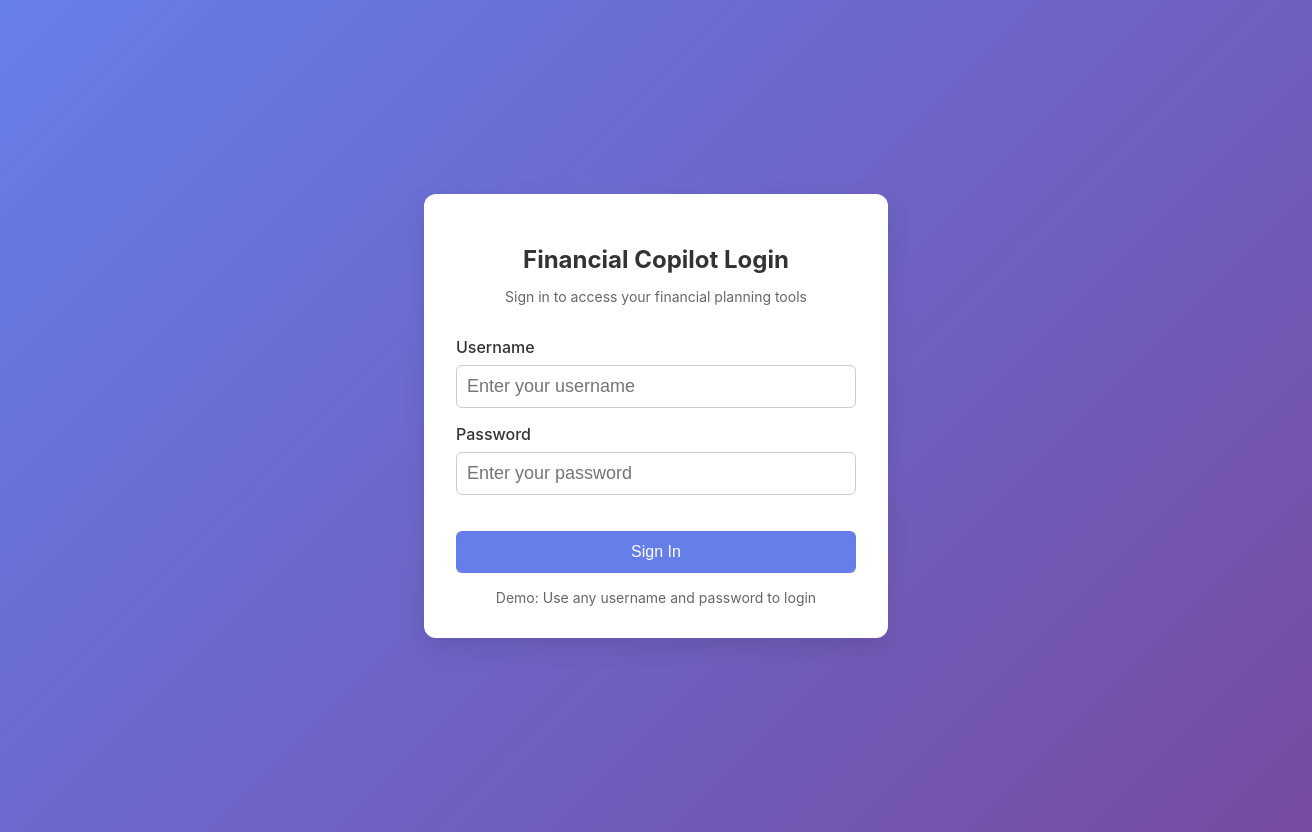
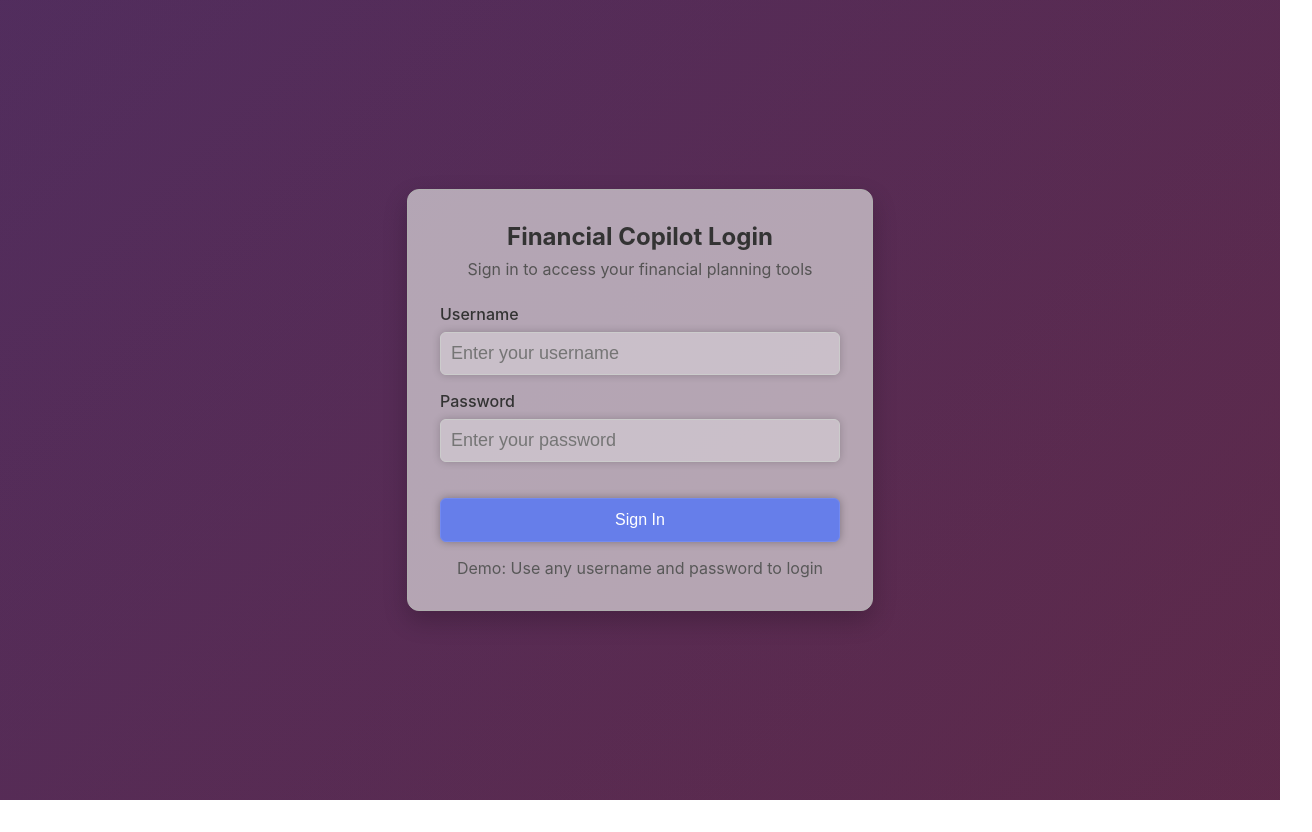
Before and after one commit to hebronm/copilot-ui, a React (Create React App) app: page / in a window 1280 px wide. Shown: the whole page, 1312 px wide, since content can reach past the window. After the commit the page ends 800 px from the top, so only its background shows below. Built offline with nearby package versions, Linux system fonts and the light colour scheme.

Commit message:
Standard Zoom Visual overhaul

```diff
--- a/src/CSS_Files/App.css
+++ b/src/CSS_Files/App.css
@@ -57,7 +57,7 @@
 .app-title {
   color: #333;
   background-color: #fff;
-  font-size: 35px;
+  font-size: 30px;
   font-weight: bold;
   margin: 0;
   padding: 5px 10px;
@@ -92,8 +92,8 @@
   background-color: #ddd;
   color: #aaaaaa;
   font-weight: bold;
-  font-size: 16px;
-  padding: 10px 15px;
+  font-size: 14px;
+  padding: 8px 12px;
   border-radius: 5px;
   border: none;
   cursor: pointer;
@@ -107,7 +107,7 @@
   border: none;
   border-radius: 4px;
   cursor: pointer;
-  font-size: 18px;
+  font-size: 16px;
   font-weight: bold;
 }
 
@@ -117,7 +117,7 @@
 
 .user-welcome {
   color: #666;
-  font-size: 18px;
+  font-size: 16px;
   margin-right: 10px;
 }
 
@@ -126,10 +126,10 @@
   color: white;
   box-shadow: 0 0 8px rgba(0, 0, 0, 0.15);
   border: 1px solid #ddd;
-  padding: 10px 16px;
+  padding: 8px 12px;
   border-radius: 5px;
   cursor: pointer;
-  font-size: 16px;
+  font-size: 14px;
   transition: background-color 0.2s;
 }
 
--- a/src/CSS_Files/ClientAdd.css
+++ b/src/CSS_Files/ClientAdd.css
@@ -1,5 +1,5 @@
 .client-add-container {
-  padding: 50px;
+  padding: 30px 50px;
   max-width: 100%;
   margin: auto;
   font-family: Arial, sans-serif;
@@ -7,20 +7,19 @@
 
 header {
   text-align: left;
-  margin-bottom: 20px;
-  font-size: 24px;
+  margin-bottom: 10px;
+  font-size: 20px;
 }
 
 header h1 {
-  margin-top: 10px;
-  margin-bottom: 0;
+  margin: 0
 }
 
 header p {
-  margin-top: 10px;
-  font-size: 26px;
+  margin-top: 5px;
+  font-size: 24px;
   color: rgb(134, 134, 134);
-
+  margin-bottom: 30px;
 }
 
 /* Encapsulated form box */
@@ -45,14 +44,14 @@ header p {
   box-shadow: 0 0 8px rgba(0, 0, 0, 0.1);
   border: 1px solid #ddd;
   border-radius: 10px;
-  padding: 8px;
+  padding: 5px;
   width: 60%;
-  margin: 0 auto 20px auto;
+  margin: 0 auto 40px auto;
   gap: 20px;
 }
 
 .client-add-tab {
-  font-size: 20px;
+  font-size: 18px;
   border: 1px solid #c3c9f0;
   cursor: pointer;
   flex: 1;
@@ -161,7 +160,7 @@ header p {
 
 
 .form-actions {
-  margin-top: 30px;
+  margin-top: 50px;
   display: flex;
   justify-content: flex-end;
   gap: 15px;
@@ -176,7 +175,7 @@ header p {
   padding: 10px 20px;
   border: none;
   border-radius: 5px;
-  font-size: 18px;
+  font-size: 16px;
   cursor: pointer;
 }
 
--- a/src/CSS_Files/ClientDetail.css
+++ b/src/CSS_Files/ClientDetail.css
@@ -1,5 +1,5 @@
 .client-detail {
-  padding: 50px;
+  padding: 30px 50px;
   font-family: Arial, sans-serif;
 }
 
@@ -7,18 +7,17 @@
   display: flex;
   flex-direction: column;
   align-items: flex-start;
-  margin-bottom: 20px;
-  font-size: 24px;
+  margin-bottom: 10px;
+  font-size: 20px;
 }
 
 .client-header h1 {
-  margin-top: 10px;
-  margin-bottom: 0;
+  margin: 0;
 }
 
 .client-header p {
-  margin-top: 10px;
-  font-size: 30px;
+  margin-top: 5px;
+  font-size: 24px;
   color: rgb(134, 134, 134);
 }
 
@@ -32,15 +31,15 @@
   background-color: #e8eaf6;
   box-shadow: 0 0 8px rgba(0, 0, 0, 0.1);
   border: 1px solid #ddd;
-  padding: 8px;
+  padding: 5px;
   border-radius: 10px;
-  gap: 30px;
+  gap: 20px;
 }
 
 .nav-tab {
   background: none;
   border: 1px solid #e8eaf6;
-  font-size: 20px;
+  font-size: 18px;
   cursor: pointer;
   flex: 1;
   text-align: center;
@@ -49,7 +48,7 @@
   color:#59618a;
   border-radius: 5px;
   flex-grow: 1;
-  padding: 10px;
+  padding: 8px;
 }
 
 .nav-tab:hover {
@@ -82,18 +81,18 @@ tab-content old bg color:
   flex: 1;
   justify-content: space-evenly;
   margin-bottom: 20px;
-  gap: 30px;
+  gap: 20px;
   width: 50%;
   margin: 0 auto;
   background-color: #c3c9f0;
   box-shadow: 0 0 8px rgba(0, 0, 0, 0.1);
   border: 1px solid #ddd;
   border-radius: 10px;
-  padding: 8px;
+  padding: 5px;
 }
 
 .sub-nav-tab {
-  font-size: 20px;
+  font-size: 18px;
   border: 1px solid #c3c9f0;
   cursor: pointer;
   flex: 1;
--- a/src/CSS_Files/Dashboard.css
+++ b/src/CSS_Files/Dashboard.css
@@ -1,5 +1,5 @@
 .dashboard {
-  padding: 50px;
+  padding: 30px 50px;
   font-family: Arial, sans-serif;
 }
 
@@ -7,8 +7,7 @@
   display: flex;
   flex-direction: column;
   align-items: flex-start;
-  font-size: 24px;
-  margin-bottom: 20px;
+  font-size: 20px;
 }
 
 .dashboard-header h1 {
@@ -17,8 +16,8 @@
 }
 
 .dashboard-header p {
-    margin-top: 10px;
-    font-size: 30px;
+    margin-top: 5px;
+    font-size: 24px;
     text-align: left;
     color: rgb(134, 134, 134);
 }
@@ -26,17 +25,16 @@
 .top-boxes {
   display: grid;
   grid-template-columns: repeat(4, 1fr);
-  gap: 40px;
+  gap: 30px;
   margin-bottom: 40px;
 }
 
 .top-box {
   height: 150px;
-  padding: 10px 30px;
+  padding: 0 30px;
   background-color: #f0f0f0;
   box-shadow: 0 0 8px rgba(0, 0, 0, 0.1);
   border: 1px solid #ddd;
-  font-size: 24px;
   border-radius: 8px;
 }
 
@@ -44,19 +42,21 @@
   margin-top: 20px;
   display: flex;
   justify-content: space-between;
+  font-size: 20px;
   font-weight: bold;
-  margin-bottom: 25px;
+  margin-bottom: 30px;
 }
 
 .box-value {
-  font-size: 35px;
+  font-size: 30px;
   font-weight: bold;
-  margin-bottom: 2px;
+  margin-bottom: 5px;
 }
 
 .box-note {
-  color: gray;
-  font-size: 17px;
+  color: rgb(88, 88, 88);
+  font-size: 16px;
+  font-weight: bold;
 }
 
 .clients-section {
@@ -71,27 +71,31 @@
   display: flex;
   justify-content: space-between;
   align-items: center;
-  margin-bottom: 15px;
+  margin-top: 10px;
+  margin-bottom: 30px;
 }
 
 .clients-header h2 {
-  font-size: 30px;
+  font-size: 28px;
+  margin: 0;
 }
 
 .add-client-btn {
   background-color: #c5defa;
   color: #000000;
-  border: 1px solid #ddd;
+  border: 1px solid #c5defa;
+  box-shadow: 0 0 8px rgba(0, 0, 0, 0.1);
   padding: 8px 18px;
   border-radius: 5px;
   cursor: pointer;
-  font-weight: bold;
   font-size: 18px;
   transition: background-color 0.2s;
+  margin: 0;
 }
 
 .add-client-btn:hover {
   background-color: #89bdf5;
+  border: 1px solid #ddd;
   box-shadow: 0 0 8px rgba(0, 0, 0, 0.1);
 }
 
@@ -104,7 +108,7 @@
   width: 100%;
   align-items: center;
   border-collapse: collapse;
-  font-size: 20px;
+  font-size: 18px;
 }
 
 .clients-table th,
@@ -145,11 +149,11 @@
   color: black;
   border: 1px solid #ddd;
   background-color: #f5f5f5;
+  box-shadow: 0 0 8px rgba(0, 0, 0, 0.1);
   padding: 6px 16px;
   border-radius: 5px;
   cursor: pointer;
   font-size: 18px;
-  font-weight: bold;
   transition: background-color 0.2s;
 }
 
--- a/src/CSS_Files/Login.css
+++ b/src/CSS_Files/Login.css
@@ -1,36 +1,86 @@
 .login-container {
   height: 100vh;
   width: 100vw;
-  background: linear-gradient(135deg, #667eea 0%, #764ba2 100%);
-  background-size: cover;
   display: flex;
   align-items: center;
   justify-content: center;
-  padding: 1rem;
+
+  /*animated gradient background */
+  background: linear-gradient(135deg, #793551, #64253f, #442661, #64253f, #8f3d2e);
+  background-size: 800% 800%;
+
+  /* Overlay gradient for smooth transitions */
+  position: relative;
+  z-index: 0;
+  overflow: hidden;
+
+  animation: gradientMove 15s linear infinite;
+}
+
+.login-container::before {
+  content: '';
+  position: absolute;
+  top: 0;
+  left: 0;
+  width: 100%;
+  height: 100%;
+  background: linear-gradient(135deg, rgba(255,255,255,0.05), rgba(0,0,0,0.05));
+  background-size: 400% 400%;
+  z-index: -1;
+  animation: overlayMove 30s linear infinite;
+}
+
+/* Main gradient movement loop */
+@keyframes gradientMove {
+  0% {
+    background-position: 0% 50%;
+  }
+  50% {
+    background-position: 100% 50%;
+  }
+  100% {
+    background-position: 0% 50%;
+  }
+}
+
+/* Overlay subtle movement for smoothing */
+@keyframes overlayMove {
+  0% {
+    background-position: 0% 0%;
+  }
+  50% {
+    background-position: 100% 100%;
+  }
+  100% {
+    background-position: 0% 0%;
+  }
 }
 
 .login-card {
-  background: white;
+  background: rgba(230, 230, 230, 0.65);
   padding: 2rem;
   border-radius: 12px;
-  box-shadow: 0 10px 25px rgba(0, 0, 0, 0.1);
+  box-shadow: 0 10px 25px rgba(0, 0, 0, 0.2);
+  border: 1px solid #afaeae;
   width: 100%;
   max-width: 400px;
 }
 
 .login-header {
   text-align: center;
-  margin-bottom: 2rem;
+  margin-bottom: 1px;
 }
 
 .login-header h2 {
   color: #333;
-  margin-bottom: 0.5rem;
+  margin: 0;
+
 }
 
 .login-header p {
-  color: #666;
-  font-size: 14px;
+  color: #555454;
+  font-size: 16px;
+  margin: 8px auto 25px auto;
 }
 
 .login-form {
@@ -59,6 +109,8 @@
 .form-section input {
     width: 100%;
     padding: 10px;
+    background-color: #ffffff48;
+    box-shadow: 0 0 8px rgba(0, 0, 0, 0.2);
     border: 1px solid #ccc;
     border-radius: 6px;
     font-size: 18px;
@@ -70,8 +122,9 @@
     align-self: center;
     width: 100%;
     background-color: #667eea;
+    box-shadow: 0 0 8px rgba(0, 0, 0, 0.3);
+    border: 1px solid #738af0;
     color: white;
-    border: none;
     padding: 12px;
     border-radius: 6px;
     font-size: 16px;
@@ -86,6 +139,6 @@
 .login-demo-note {
   text-align: center;
   margin-top: 1rem;
-  font-size: 14px;
-  color: #666;
+  font-size: 16px;
+  color: #585858;
 }
--- a/src/CSS_Files/Overview.css
+++ b/src/CSS_Files/Overview.css
@@ -1,5 +1,5 @@
 .overview-container {
-  padding: 20px;
+  padding: 1px;
 }
 
 .overview-top-stats {
@@ -20,13 +20,14 @@
 }
 
 .stat-box h3 {
-  margin-bottom: 10px;
-  font-size: 20px;
+  margin: 18px auto 0 auto;
+  font-size: 18px;
   color: #333;
 }
 
 .stat-box p {
-  font-size: 40px;
+  margin: 10px auto 18px auto;
+  font-size: 34px;
   font-weight: bold;
 }
 
@@ -35,24 +36,24 @@
   background-color: #e8f4fc;
   box-shadow: 0 0 8px rgba(0, 0, 0, 0.1);
   border: 1px solid #ddd;
-  padding: 20px;
+  padding: 16px;
   border-radius: 8px;
   margin-bottom: 30px;
 }
 
 .goal-box h3 {
-  font-size: 28px;
-  margin-top: 10px;
+  font-size: 24px;
+  margin-top: 5px;
   margin-bottom: 10px;
 }
 
 .goal-box p {
-  font-size: 18px;
+  font-size: 16px;
 }
 
 .info-summary-section {
   display: flex;
-  gap: 20px;
+  gap: 30px;
 }
 
 .info-box {
@@ -65,8 +66,8 @@
 }
 
 .info-box h3 {
-  font-size: 32px;
-  margin-bottom: 15px;
+  font-size: 26px;
+  margin: 20px auto 20px auto;
 }
 
 .info-box ul {
@@ -79,15 +80,15 @@
   display: flex;
   justify-content: space-between;
   align-items:baseline;
-  padding: 3px 0;
+  padding: 0 10px;
   /* border-bottom: 1px solid #eee; */
 }
 
 .overview-label {
   flex: 1;
-  margin-top: 2rem;
+  margin-top: 20px;
   font-weight: bold;
-  font-size: 20px;
+  font-size: 18px;
   display: block;
   text-align: left;
   color: #868686;
@@ -96,8 +97,8 @@
 
 .value {
   flex: 1;
-  font-weight: bold;;
-  font-size: 20px;
+  font-weight: bold;
+  font-size: 18px;
   text-align: right;
   color: #333;
 }
```
